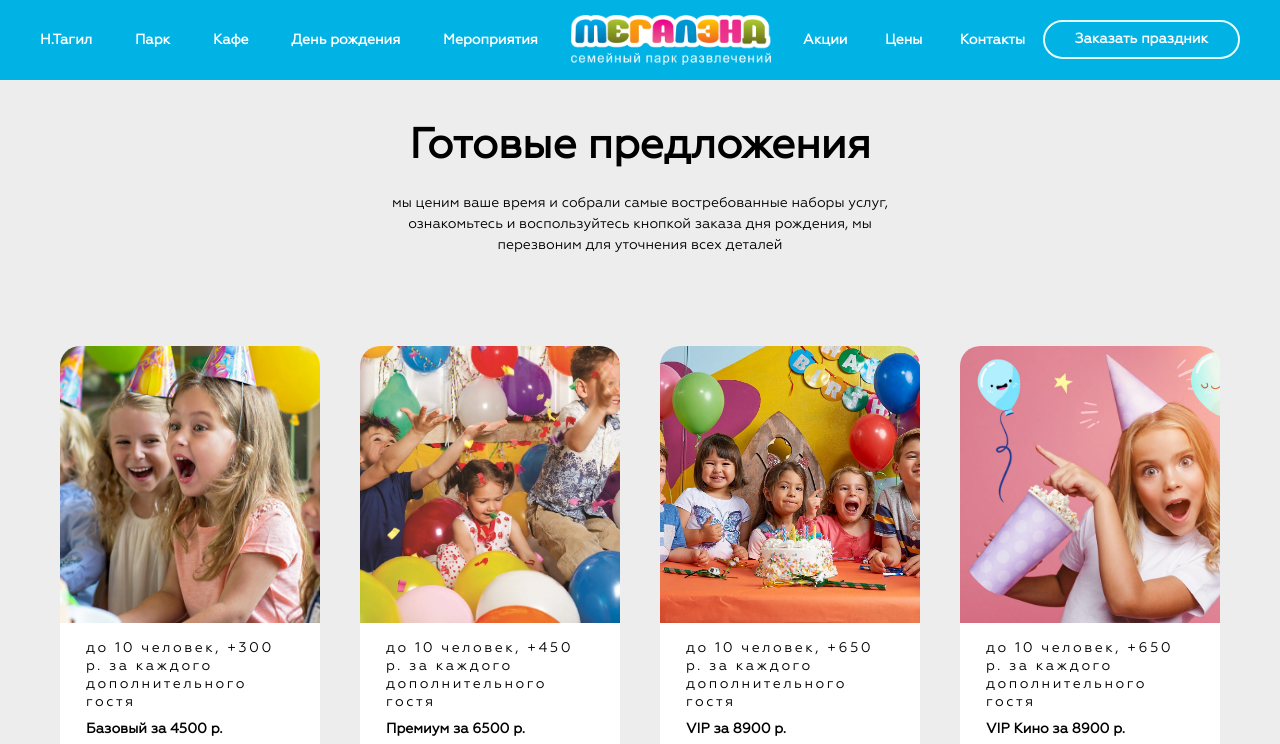
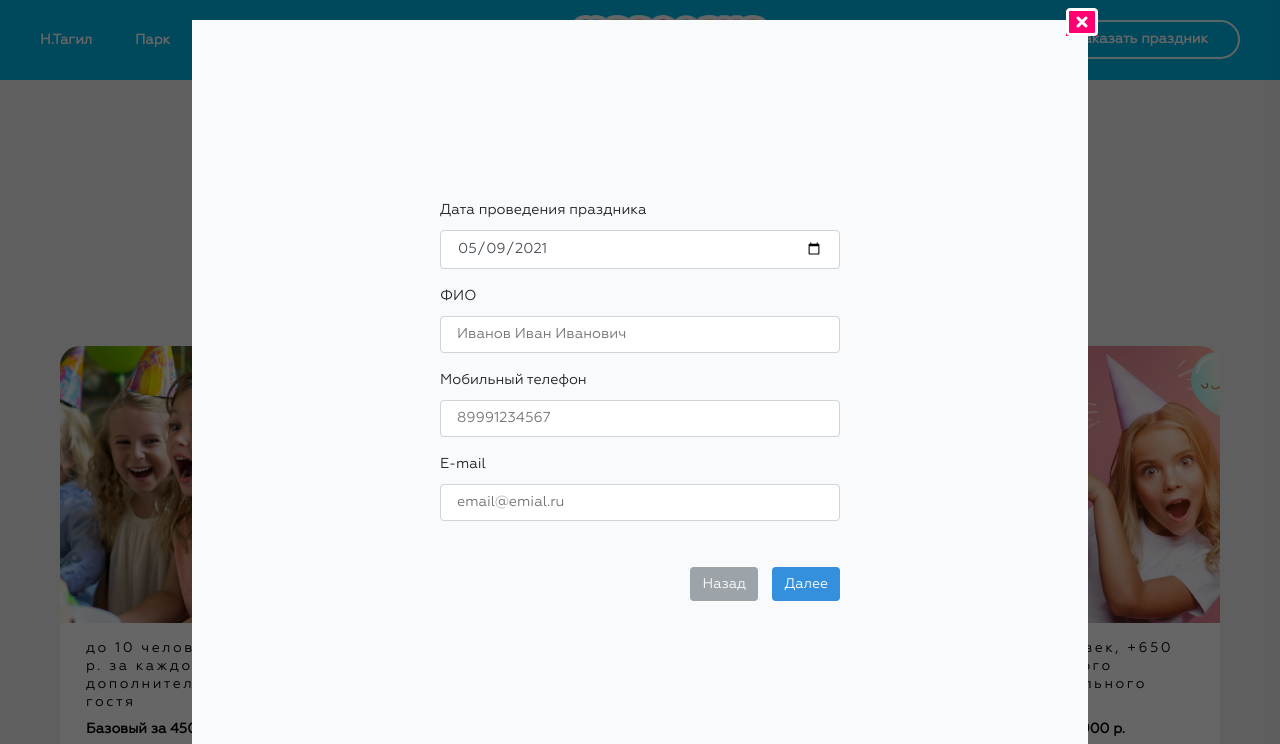
Before and after one commit to denis281542/megaland, a plain HTML site: page order.html in a window 1280 px wide. Shown: the top 744 px of the page. Drawn offline with Linux system fonts and the light colour scheme; files whose address does not match are found by name.

Commit message:
add btn modal window

```diff
--- a/assets/order.js
+++ b/assets/order.js
@@ -43,3 +43,10 @@ function formatDate(date) {
 
 let currentDate = formatDate(date)
 dateInput.value = currentDate
+
+/* Modal window */
+let closeModalBtn = document.getElementById('close-modal-btn')
+let modalWindow = document.querySelector('.modal__wrapper')
+closeModalBtn.addEventListener('click', () => {
+  modalWindow.style.display = 'none'
+})
--- a/assets/order.scss
+++ b/assets/order.scss
@@ -3,7 +3,7 @@ $btn-menu-color: #fff;
 $btn-options-color: rgb(62, 45, 139);
 $table-text-color: #4d4c4c;
 $next-btn-color: #3490dc;
-$disable-btn-color: #6c757d;
+$disable-btn-color: rgb(108, 117, 125);
 
 * {
   box-sizing: border-box;
@@ -445,18 +445,47 @@ $disable-btn-color: #6c757d;
 
 /* Modal */
 .modal {
+  background-color: rgba(0,0,0,.6);
+  display: flex;
+  align-items: center;
+  position: absolute;
+  left: 0;
+  right: 0;
+  top: 0;
+  bottom: 0;
+
+  &__wrapper {
+    position: fixed;
+    left: 0;
+    top: 0;
+    width: 100%;
+    height: 100%;
+    z-index: 999;
+  }
+
   &__form {
-    max-width: 400px;
+    max-width: 70vw;
     width: 100%;
-    height: 366px;
-    margin: 60px auto;
-    // padding: 60px 280px;
+    max-height: 95vh;
+    height: 100%;
+    margin: 0 auto;
+    display: flex;
+    background-color: #f8fafc;
+    align-items: center;
+    justify-content: center;
+    position: relative;
   }
 
   &__field {
     display: flex;
     flex-direction: column;
     margin-bottom: 16px;
+    max-width: 400px;
+    width: 100%;
+
+    &:nth-child(4) {
+      margin-bottom: 0;
+    }
 
     label {
       margin-bottom: 8px;
@@ -468,7 +497,8 @@ $disable-btn-color: #6c757d;
     }
 
     input {
-      padding: .375rem .75rem;
+      padding: 6px 16px;
+      cursor: text;
       font-size: .9rem;
       font-weight: 400;
       line-height: 1.6;
@@ -479,6 +509,11 @@ $disable-btn-color: #6c757d;
       border-radius: .25rem;
       transition: border-color .15s ease-in-out,box-shadow .15s ease-in-out;
     }
+  }
+
+  &__buttons {
+    align-self: flex-end;
+    margin-top: 46px;
   }
 
   &__btn {
@@ -492,11 +527,37 @@ $disable-btn-color: #6c757d;
 
   .next-btn {
     background-color: $next-btn-color;
+    margin-left: 10px;
   }
 
   .prev-btn {
     background-color: $disable-btn-color;
+    opacity: 0.65;
   }
+
+  &__btn-close {
+    border: none;
+    position: absolute;
+    z-index: 9999;
+    right: -10px;
+    top: -10px;
+    background-color: transparent;
+    cursor: pointer;
+
+    i {
+      color: #fff;
+      font-size: 32px;
+      line-height: 0.8;
+      background-color: #ff0073;
+    }
+  }
+}
+
+.form {
+  max-width: 400px;
+  width: 100%;
+  display: flex;
+  flex-direction: column;
 }
 
 /* Media queris */
--- a/order.html
+++ b/order.html
@@ -408,8 +408,10 @@
     </div>
   </footer>
 
+  <div class="modal__wrapper">
     <div class="modal">
-    <form class="modal__form">
+      <div class="modal__form">
+        <form class="form">
           <div class="modal__field">
             <label for="date">Дата проведения праздника</label>
             <input
@@ -429,9 +431,18 @@
             <label for="email">E-mail</label>
             <input id="email" type="email" placeholder="email@emial.ru">
           </div>
+          <div class="modal__buttons">
             <button class="modal__btn prev-btn">Назад</button>
             <button class="modal__btn next-btn">Далее</button>
+          </div>
         </form>
+
+        <button id="close-modal-btn" class="modal__btn-close">
+          <i class="far fa-window-close"></i>
+        </button>
+      </div>
+
+    </div>
   </div>
 
   <script src="/assets/order.js"></script>
```
Also changed, not shown: assets/order.css, 1 other file. Lines whose indentation alone changed are shown as unchanged.
